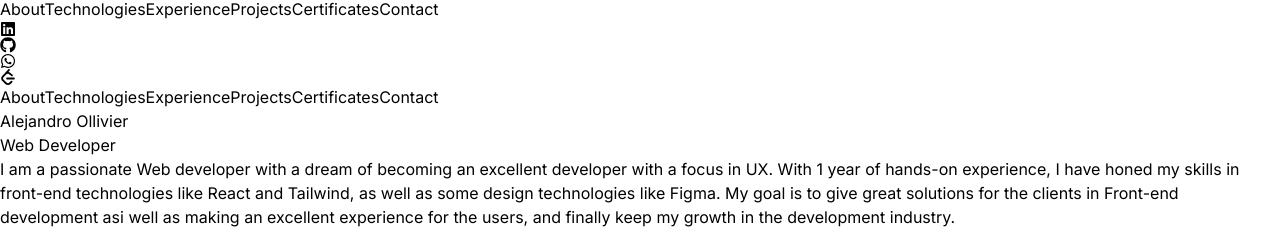
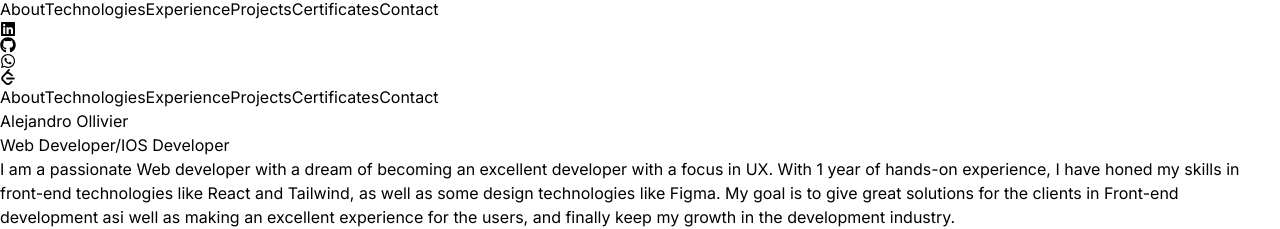
Before and after one commit to Alepepi/AleOCV, a React (Vite) app: page / in a window 1280 px wide. Shown: the part 769-998 px from the top of the page. Built offline with nearby package versions, Linux system fonts and the light colour scheme.

Commit message:
Update: Refactor Hero component to use motion.div and enhance developer role display

```diff
--- a/src/Components/Hero.jsx
+++ b/src/Components/Hero.jsx
@@ -26,13 +26,20 @@ const Hero = () => {
                     className="pb-16 text-6xl font-extralight tracking-tight lg:mt-16 lg:text-8xl">
                         Alejandro Ollivier
                     </motion.h1>
-                    <motion.span
+                    <motion.div
                     variants={container(0.5)}
                     initial="hidden"
                     animate="visible"
-                    className="bg-gradient-to-r from-blue-300 via-slate-500 to-red-500 bg-clip-text text-4xl tracking-tight text-transparent">
+                    className="flex items-center gap-2 my-2"
+                    >
+                    <span className="bg-gradient-to-r from-blue-300 via-slate-500 to-red-500 bg-clip-text text-4xl tracking-tight text-transparent">
                         Web Developer
-                    </motion.span>
+                    </span>
+                    <span className="text-4xl text-white font-light select-none">/</span>
+                    <span className="bg-gradient-to-r from-blue-400 via-purple-400 to-pink-400 bg-clip-text text-4xl tracking-tight text-transparent font-light ml-1">
+                        IOS Developer
+                    </span>
+                    </motion.div>
                     <motion.p variants={container(1)}
                     initial="hidden"
                     animate="visible"
```
